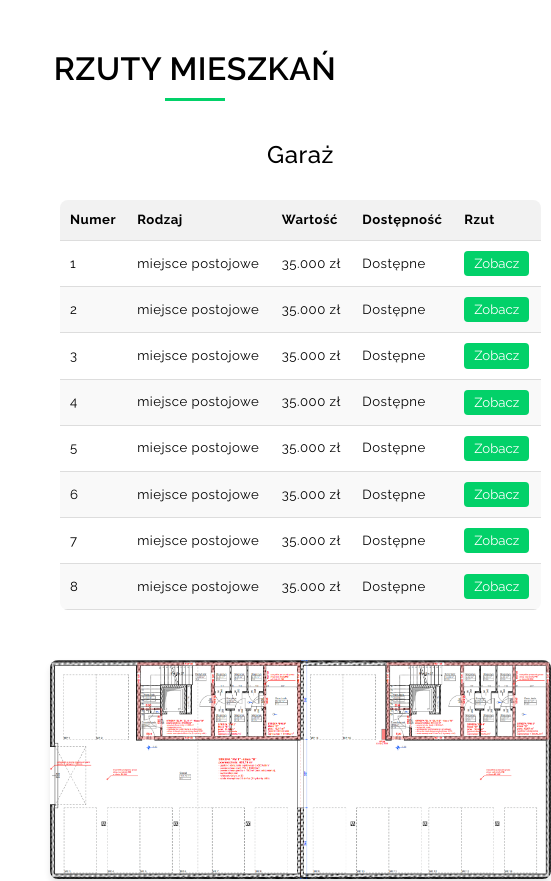
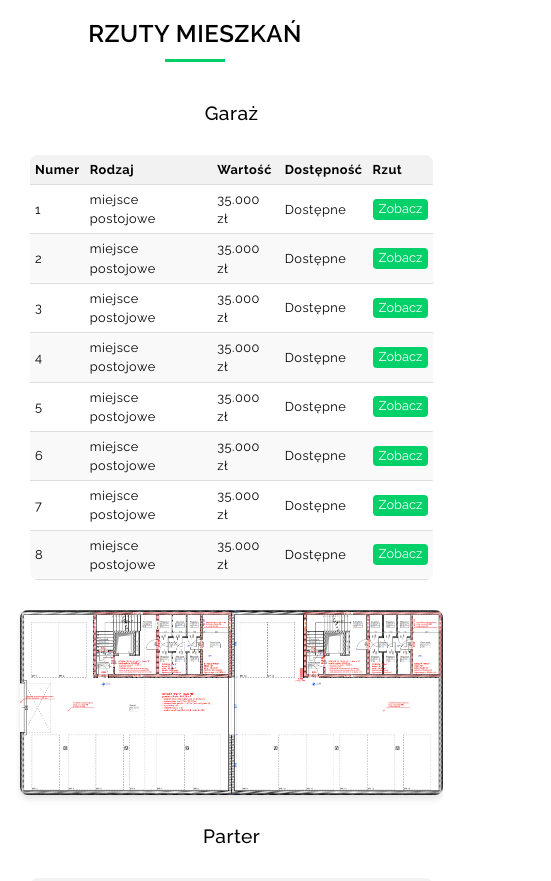
Before and after one commit to Natalialas/inwero, a React (Create React App) app: page /rzuty in a window 390 px wide. Shown: the top 881 px of the page, 551 px wide, since content can reach past the window. Built offline with nearby package versions, Linux system fonts and the light colour scheme.

Commit message:
Add responsive styles for apartemnt plans section

```diff
--- a/src/components/pages/About/About.jsx
+++ b/src/components/pages/About/About.jsx
@@ -6,7 +6,7 @@ const About = () => {
         <div className={styles.aboutSection}>
         <Container className={styles.container}>
             <h2 className={styles.sectionTitle}>OSIEDLE BURSZTYNOWE</h2>
-            <Row>
+            <Row className="align-items-stretch">
                 <Col md={4}>
                     <Card className={styles.card}>
                         <Card.Body>
@@ -47,7 +47,7 @@ const About = () => {
                                 Bliskość zielenii
                             </Card.Title>
                             <Card.Text className={styles.cardText}>
-                                Osiedle Bursztynowe usytuowane jest na uboczu, z okien mieszkań rozciąga się widok na tereny zielone, natomiast trasa do rynku zajmuje jedynie 5 minut.
+                                Osiedle Bursztynowe usytuowane jest na uboczu, z okien mieszkań rozciąga się widok na tereny zielone, a podróż do centrum miasta zajmuje jedynie 5 minut.
                             </Card.Text>
                         </Card.Body>
                     </Card>
@@ -59,7 +59,7 @@ const About = () => {
                     <Row>
                         <Col>
                             <p><b>Osiedle Bursztynowe</b> to nowa inwestycja w Morągu szyta na miarę najbardziej wymagających klientów. Oferujemy kameralne osiedle zamknięte, dające poczucie przytulności i bezpieczeństwa. Nowoczesna architektura i szerokie spektrum metraży mieszkań umożliwi znalezienie lokalu mieszczącego się w budżecie nabywcy, jak również idealnie odpowiadającego na jego indywidualne potrzeby. Budynki mieszkalne zaplanowano jako kompleks z miejscami parkingowymi oraz komórkami lokatorskimi.</p>
-                            <p>Docelowo <b>powstaną aż 144 mieszkania w 4 blokach</b>. Pierwszy etap budowy obejmuje x mieszkania w metrażach od 25 do 53 m2 (z możliwością łączenia) w wygodnym i przemyślanym rozkładzie z dodatkową powierzchnią w postaci balkonu. Dzięki temu każdy – rodzina, młode małżeństwo, singiel – znajdzie wymarzone, idealnie dopasowane do swoich potrzeb mieszkanie. Osiedle Bursztynowe  w Morągu znajduje się w doskonałej lokalizacji, <b>w spokojnej i cichej okolicy niedaleko centrum miasta</b>.</p>
+                            <p>Docelowo <b>powstaną aż 144 mieszkania w 4 blokach</b>. Pierwszy etap budowy obejmuje 19 mieszkań w metrażach od 25 do 53 m2 (z możliwością łączenia) w wygodnym i przemyślanym rozkładzie z dodatkową powierzchnią w postaci balkonu. Dzięki temu każdy – rodzina, młode małżeństwo, singiel – znajdzie wymarzone, idealnie dopasowane do swoich potrzeb mieszkanie. Osiedle Bursztynowe  w Morągu znajduje się w doskonałej lokalizacji, <b>w spokojnej i cichej okolicy niedaleko centrum miasta</b>.</p>
                             <p>Dobre inwestycje mieszkaniowe to połączenie trzech elementów: przemyślanego projektu, wysokiej jakości materiałów budowlanych oraz doświadczonej ekipy wykonawczej. Bursztynowe Osiedle zachwyca właśnie dlatego, że dołożyliśmy wszelkich starań, aby w inwestycji idealnie dopasować wszystkie te aspekty. Wykorzystujemy <b>wyłącznie sprawdzone materiały najwyższej jakości</b>, które gwarantują komfort mieszkania na długie lata.</p>
                         </Col>
                     </Row>
--- a/src/components/pages/About/About.module.scss
+++ b/src/components/pages/About/About.module.scss
@@ -30,6 +30,7 @@
     transition: box-shadow 0.3s ease;
     display: flex;
     flex-direction: column;
+    min-height: 100%;
 
     &:hover {
         box-shadow: 0 8px 12px rgba(0, 0, 0, 0.1);
@@ -72,6 +73,7 @@
     padding: 30px 0;
     color: $color-dark;
     font-weight: $font-regular;
+    text-align: center;
 }
 
 .descriptionSection p {
--- a/src/components/pages/ApartmentPlans/ApartmentPlans.module.scss
+++ b/src/components/pages/ApartmentPlans/ApartmentPlans.module.scss
@@ -177,3 +177,43 @@
         align-self: center;
     }
 }
+
+@media only screen and (max-width: 600px) {
+    .container {
+        padding: 20px;
+    }
+
+    .sectionTitle {
+        font-size: 1.5rem;
+    }
+
+    .apartmentGrid {
+        gap: 20px;
+    }
+
+    .imageContainer {
+        grid-template-columns: 1fr;
+        gap: 10px;
+    }
+
+    .table {
+        font-size: 0.8rem;
+    }
+
+    .table th,
+    .table td {
+        padding: 5px;
+    }
+
+    .sectionHeading {
+        font-size: 1.2rem;
+    }
+
+    .viewButton {
+        padding: 3px 6px;
+    }
+
+    .apartmentImage {
+        margin-top: 10px;
+    }
+}
```
